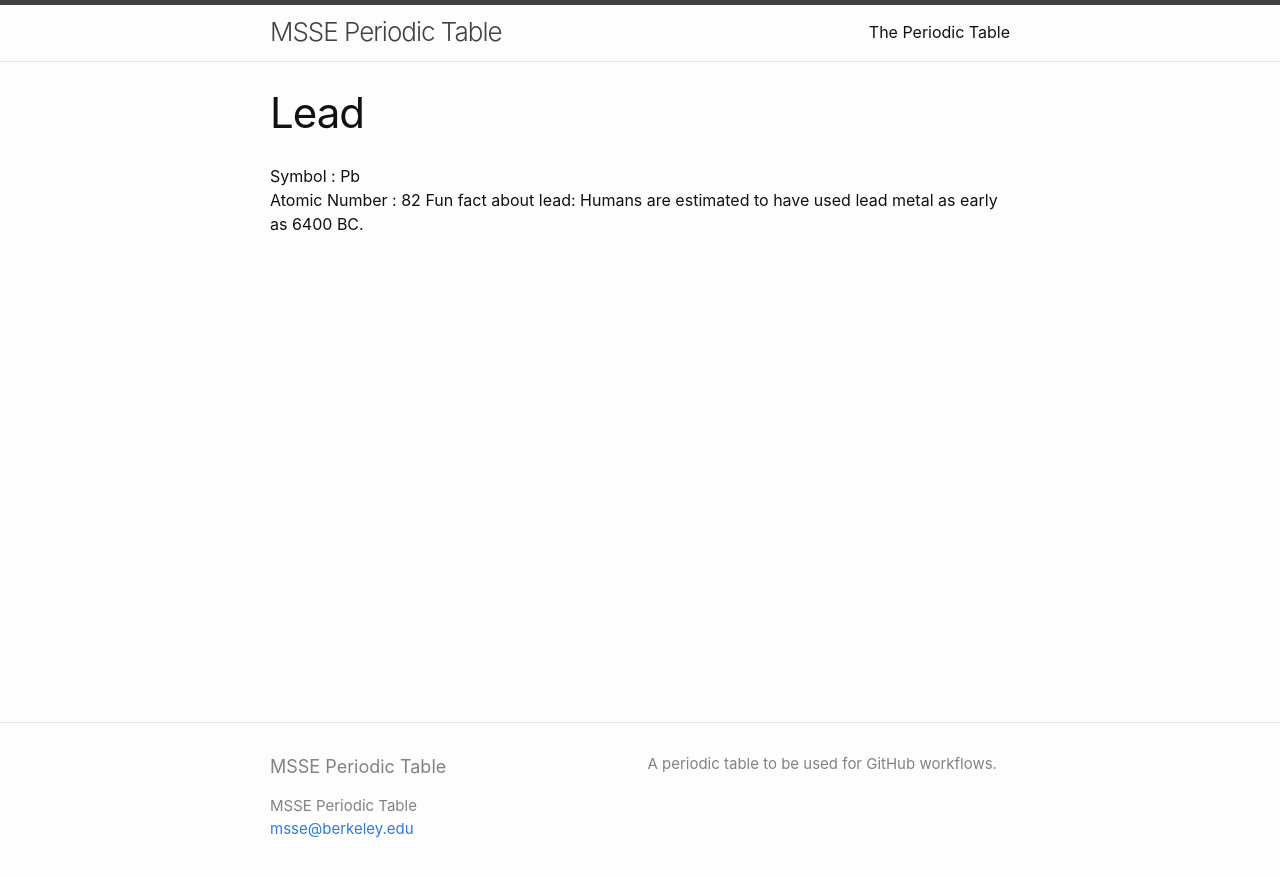
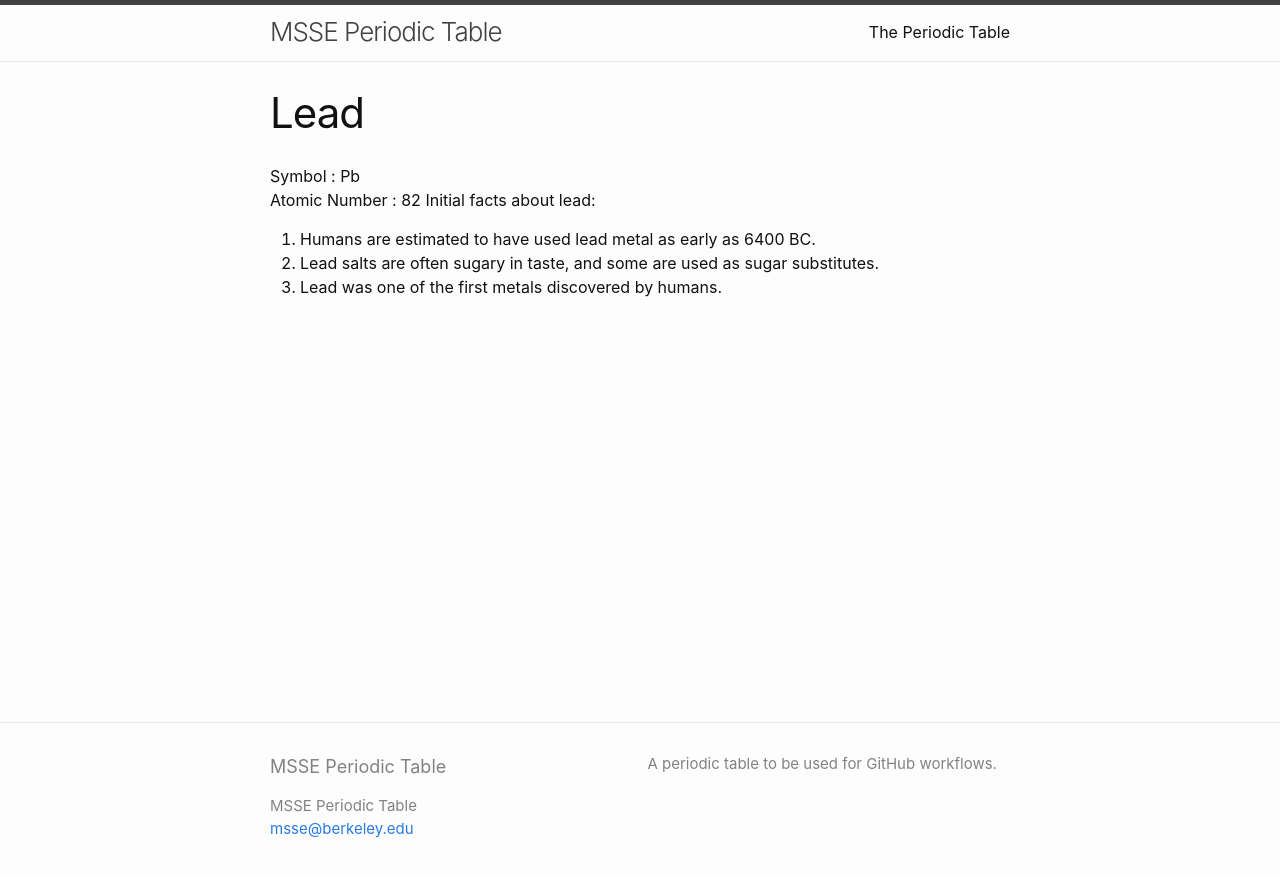
Before and after one commit to msse-chem-280-2024/periodic-table, a Jekyll site: the page built from elements/Lead.md, in a window 1280 px wide. Shown: the top 877 px of the page. Built offline with Jekyll 4.4.1, drawn with Linux system fonts in a browser that asks for light colours.

Commit message:
added three facts about Lead

```diff
--- a/elements/Lead.md
+++ b/elements/Lead.md
@@ -5,4 +5,7 @@ title: Lead
 
 Symbol : Pb
 Atomic Number : 82
-Fun fact about lead: Humans are estimated to have used lead metal as early as 6400 BC.
+Initial facts about lead:
+1. Humans are estimated to have used lead metal as early as 6400 BC.
+2. Lead salts are often sugary in taste, and some are used as sugar substitutes.
+3. Lead was one of the first metals discovered by humans.
```
